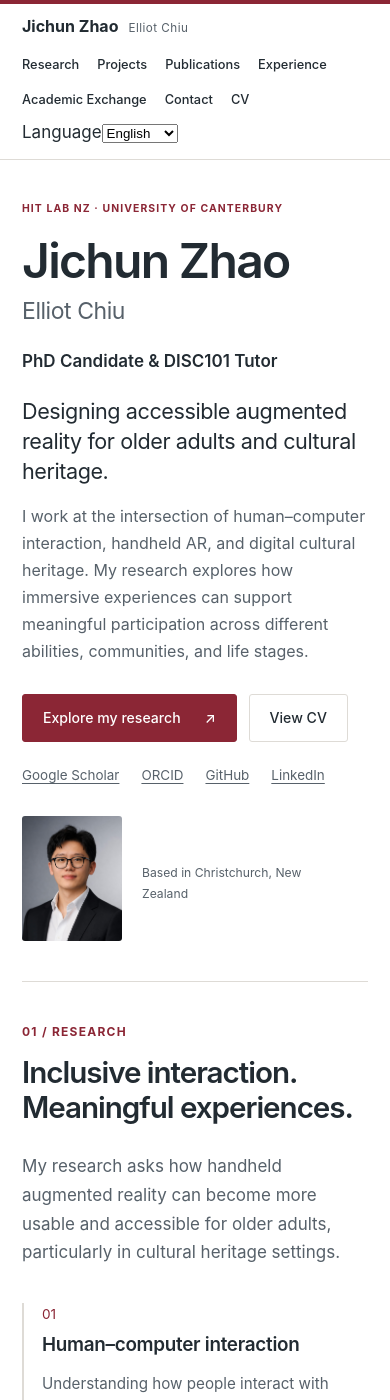
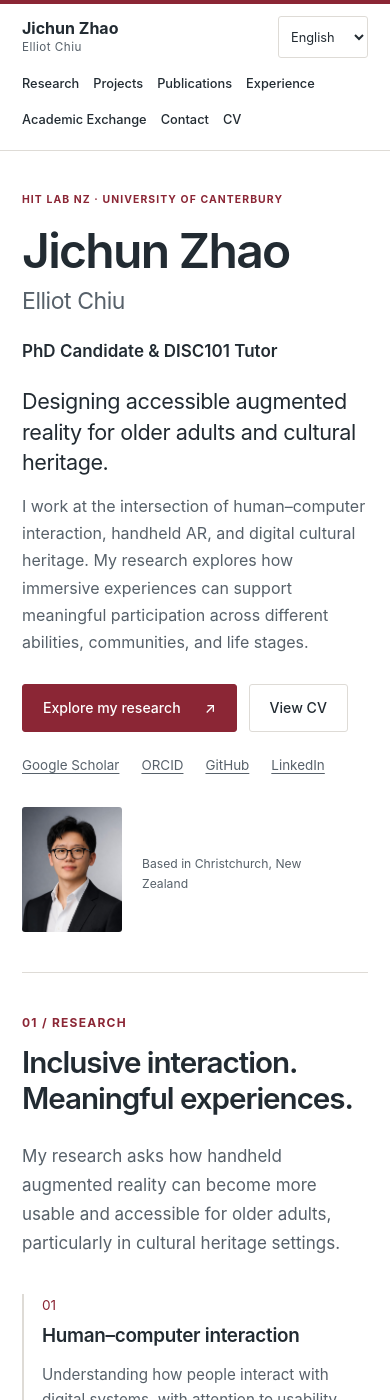
Before and after one commit to Elliot1540/ElliotChiu.github.io, a Jekyll site: the page built from _pages/about.md, in a window 390 px wide and 1400 px high. Built offline with Jekyll 4.4.1, drawn with Linux system fonts in a browser that asks for light colours.

Commit message:
Style multilingual profile and conference gallery

```diff
--- a/assets/css/academic.css
+++ b/assets/css/academic.css
@@ -1,4 +1,4 @@
-/* Lightweight academic theme: system fonts, no JavaScript or external assets. */
+/* Lightweight academic theme: system fonts and local assets. */
 :root{--ink:#222b32;--muted:#57616a;--accent:#8b2635;--paper:#fff;--wash:#f6f4f1;--line:#dedbd6;--width:1120px}
 
 *{box-sizing:border-box}
@@ -154,3 +154,37 @@ h1{font-size:28pt}
 a{color:inherit}
 .contact{gap:30px}
 }
+
+/* Multilingual profile and academic exchange share the original theme tokens. */
+.sr-only{position:absolute;width:1px;height:1px;padding:0;margin:-1px;overflow:hidden;clip:rect(0,0,0,0);white-space:nowrap;border:0}
+[hidden]{display:none!important}
+.header-inner{flex-wrap:wrap;gap:12px 24px}
+.header-inner nav{flex:1;justify-content:flex-end;gap:4px 18px}
+.language-picker select{font:inherit;font-size:.8rem;color:var(--ink);background:var(--paper);border:1px solid var(--line);border-radius:3px;padding:8px;min-height:42px}
+button:focus-visible,select:focus-visible,.exchange-carousel:focus-visible{outline:3px solid var(--accent);outline-offset:4px}
+.status-tag{display:block;width:fit-content;border:1px solid var(--line);border-radius:3px;font-size:.7rem;padding:1px 8px;margin-top:6px;color:var(--accent);background:var(--wash)}
+.membership-grid{list-style:none;padding:0;display:grid;grid-template-columns:1fr 1fr;gap:16px;margin:0}
+.membership-grid li{border:1px solid var(--line);padding:20px 24px;border-radius:4px}
+.membership-role{display:block;font-size:.75rem;color:var(--muted);margin-bottom:6px}
+.membership-grid a{font-weight:550;text-decoration:none}
+.exchange-carousel{border:1px solid var(--line);border-radius:4px;overflow:hidden;background:var(--wash)}
+.exchange-image,.exchange-placeholder{width:100%;height:clamp(220px,38vw,460px);object-fit:contain;background:#eeebe5}
+.exchange-placeholder{display:flex;flex-direction:column;align-items:center;justify-content:center;position:relative;isolation:isolate;background:linear-gradient(135deg,#eeebe5 0%,#f8f6f2 55%,#e8e1de 100%);color:var(--accent);overflow:hidden}
+.exchange-placeholder:before,.exchange-placeholder:after{content:"";position:absolute;border:1px solid #8b26351c;width:55%;height:160%;transform:rotate(32deg);z-index:-1}
+.exchange-placeholder:after{transform:rotate(32deg) translateX(110px)}
+.placeholder-number{font-size:4rem;line-height:1.2;font-weight:300;opacity:.5;margin-bottom:14px}
+.exchange-placeholder>span:not(.placeholder-number){font-size:1.15rem;font-weight:550}
+.exchange-placeholder small{color:var(--muted);font-size:.85rem;margin-top:8px}
+.exchange-slide figcaption{padding:24px 28px;margin:0;background:var(--paper)}
+.exchange-slide h3{color:var(--ink);margin-bottom:8px}
+.exchange-slide figcaption p{font-size:.9rem}
+.carousel-controls{border-top:1px solid var(--line);display:flex;align-items:center;gap:12px;padding:16px 28px;background:var(--paper)}
+.carousel-controls button{border:1px solid var(--line);background:var(--paper);color:var(--accent);font:inherit;min-height:44px;min-width:44px;border-radius:3px;cursor:pointer;padding:5px 12px}
+.carousel-controls button:hover{background:var(--wash);border-color:var(--accent)}
+.carousel-controls [data-action=play]{margin-left:auto;font-size:.85rem}
+.carousel-count{font-size:.85rem;color:var(--muted);min-width:44px;text-align:center}
+html[lang^=zh] body{font-family:-apple-system,BlinkMacSystemFont,"PingFang SC","PingFang TC","Microsoft YaHei",sans-serif}
+html[lang^=zh] h1,html[lang^=zh] h2{letter-spacing:0;line-height:1.4}
+@media(max-width:1000px){.header-inner nav{order:3;flex-basis:100%;justify-content:flex-start}.language-picker{margin-left:auto}.header-inner{display:flex}}
+@media(max-width:650px){.membership-grid{grid-template-columns:1fr}.header-inner{gap:4px 12px}.header-inner nav{margin-top:4px;gap:0 14px}.wordmark{display:block}.exchange-slide figcaption{padding:20px}.carousel-controls{padding:12px 16px;gap:8px}.language-picker select{max-width:120px}html{scroll-padding-top:190px}}
+@media print{.carousel-controls{display:none}.exchange-carousel{break-inside:avoid}}
```
